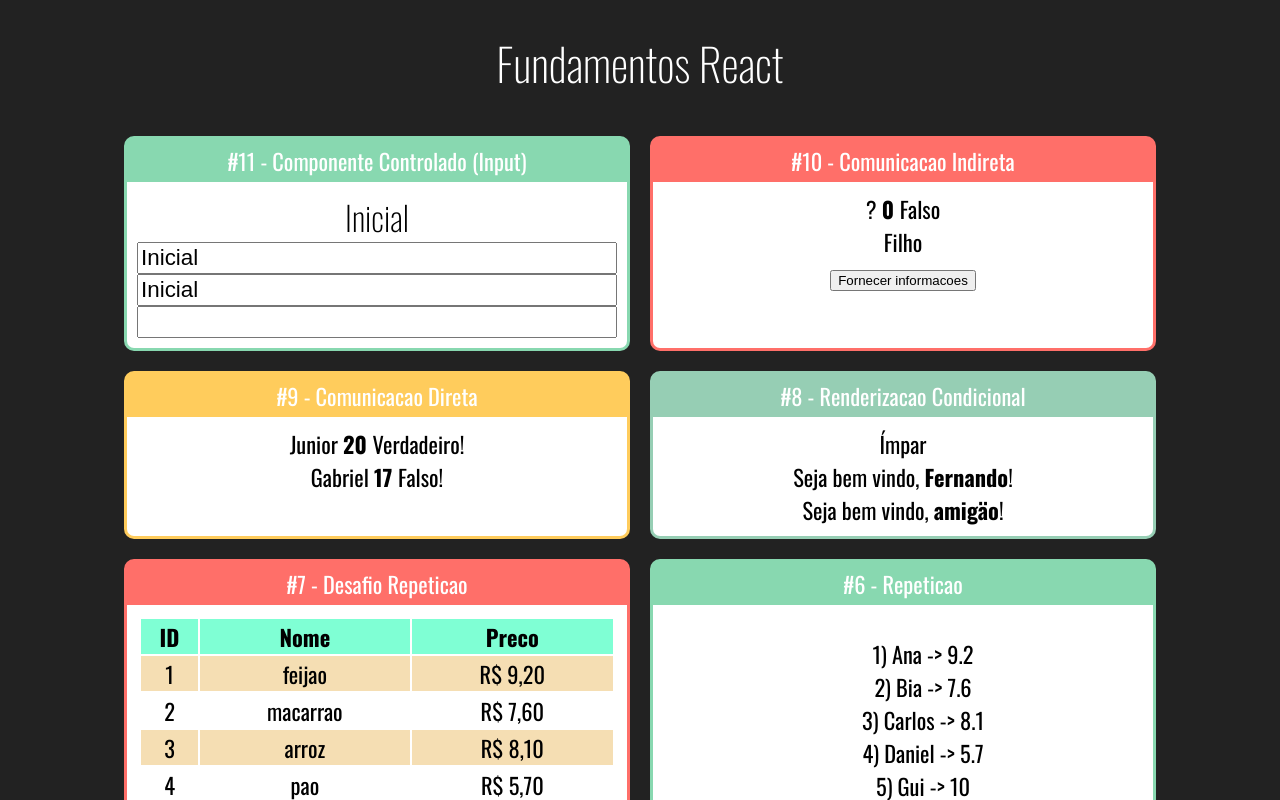
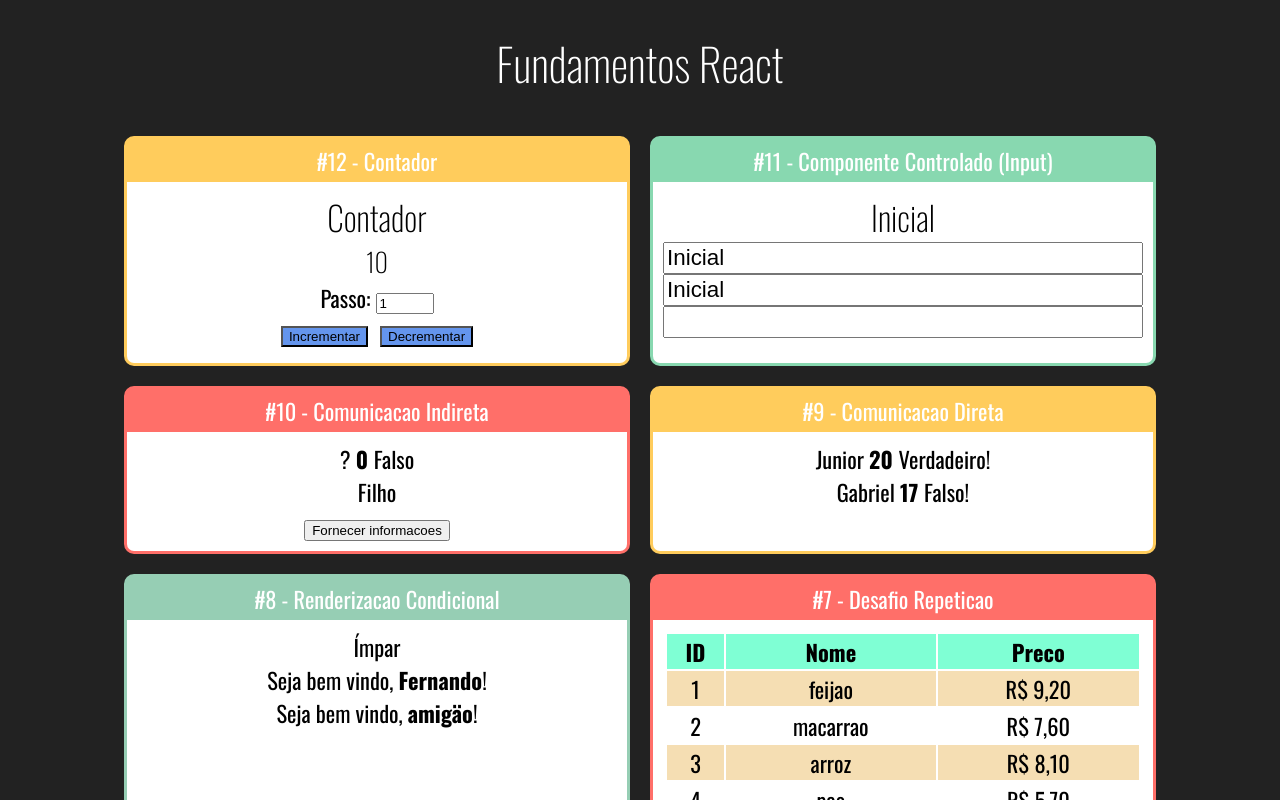
Before and after one commit to mbpfilho/React-Redux, a React (Create React App) app in the folder fundamentos-react/: page / in a window 1280 px wide. Shown: the top 800 px of the page. Built offline with nearby package versions, Linux system fonts and the light colour scheme.

Commit message:
contador

```diff
--- a/fundamentos-react/src/App.jsx
+++ b/fundamentos-react/src/App.jsx
@@ -1,6 +1,7 @@
 import "./App.css"
 import React from "react"
 
+import Contador from "./components/contador/Contador"
 import Input from "./components/formularios/Input"
 import IndiretaPai from "./components/comunicacao/IndiretaPai"
 import DiretaPai from "./components/comunicacao/DiretaPai"
@@ -22,6 +23,10 @@ export default function App(){
       <h1>Fundamentos React</h1>
 
       <div className="Cards">
+        <Card titulo="#12 - Contador" color="#ffcc5c ">
+          <Contador numeroInicial={10}></Contador>
+        </Card>
+
         <Card titulo="#11 - Componente Controlado (Input)" color="#88d8b0 ">
           <Input></Input>
         </Card>
--- /dev/null
+++ b/fundamentos-react/src/components/contador/Contador.css
@@ -0,0 +1,11 @@
+.Contador{
+  font-size: 1.4rem;
+}
+.Contador input{
+  width: 50px;
+}
+
+.Contador button{
+  margin: 6px;
+  background-color: cornflowerblue;
+}
--- /dev/null
+++ b/fundamentos-react/src/components/contador/Contador.jsx
@@ -0,0 +1,42 @@
+import "./Contador.css"
+import React,{Component} from "react"
+
+export default class Contador extends Component{
+
+  state={
+    numero: this.props.numeroInicial||0,
+    passo: this.props.passoInicial||1
+  }
+
+  inc=()=>{
+    this.setState({
+      numero: this.state.numero+this.state.passo
+    })
+  }
+  dec=()=>{
+    this.setState({
+      numero: this.state.numero-this.state.passo
+    })
+  }
+
+  setPasso=(e)=>{
+    this.setState({
+      passo: +e.target.value
+    })
+  }
+
+  render(){
+    return(
+      <div className="Contador">
+        <h2>Contador</h2>
+        <h3>{this.state.numero}</h3>
+        <div>
+          <label htmlFor="passoInput">Passo: </label>
+          <input type="number" name="" id="passoInput" value={this.state.passo} onChange={this.setPasso} />
+        </div>
+        <button onClick={this.inc}>Incrementar</button>
+        <button onClick={this.dec}>Decrementar</button>
+      </div>
+    )
+  }
+}
```
